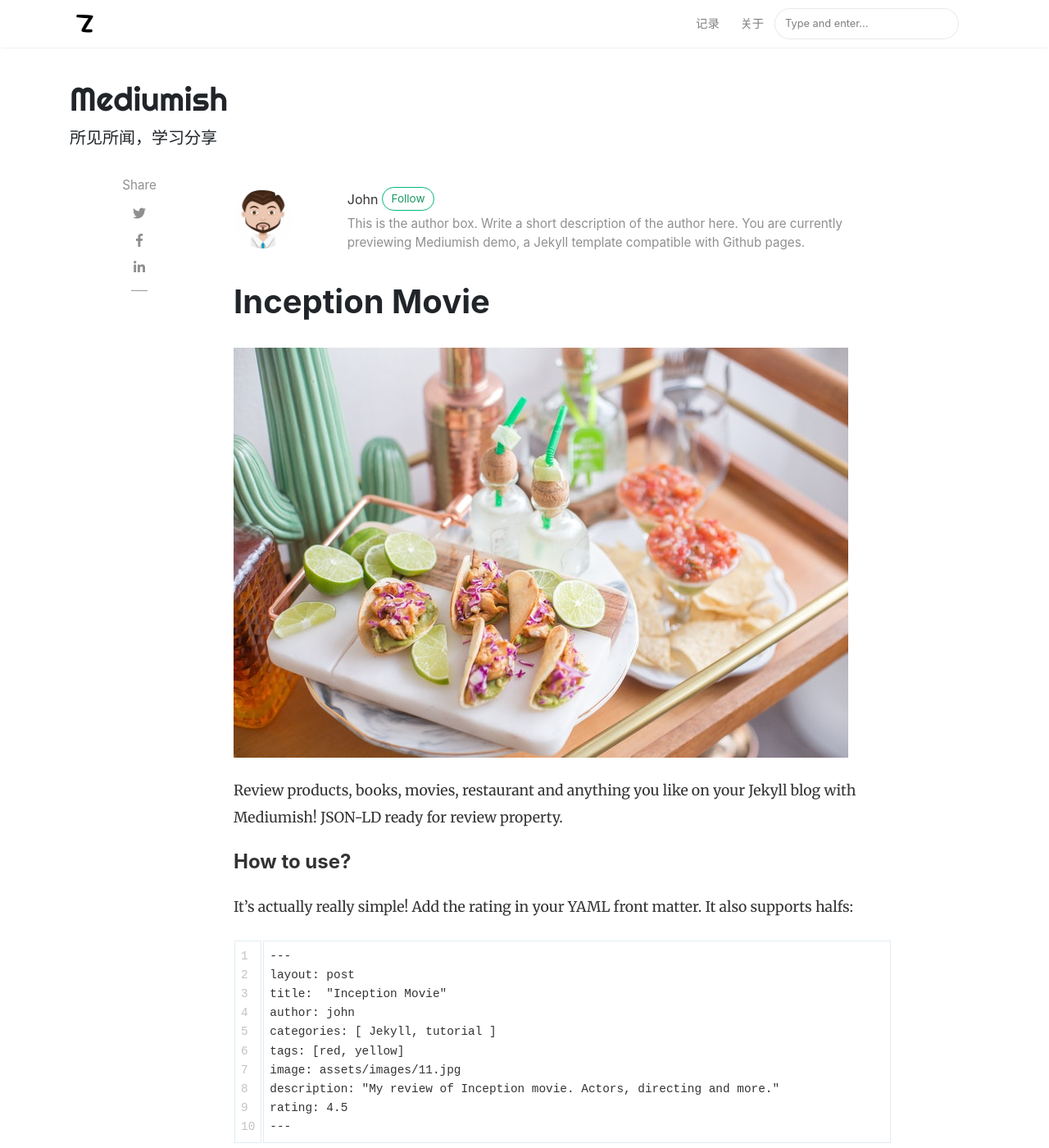
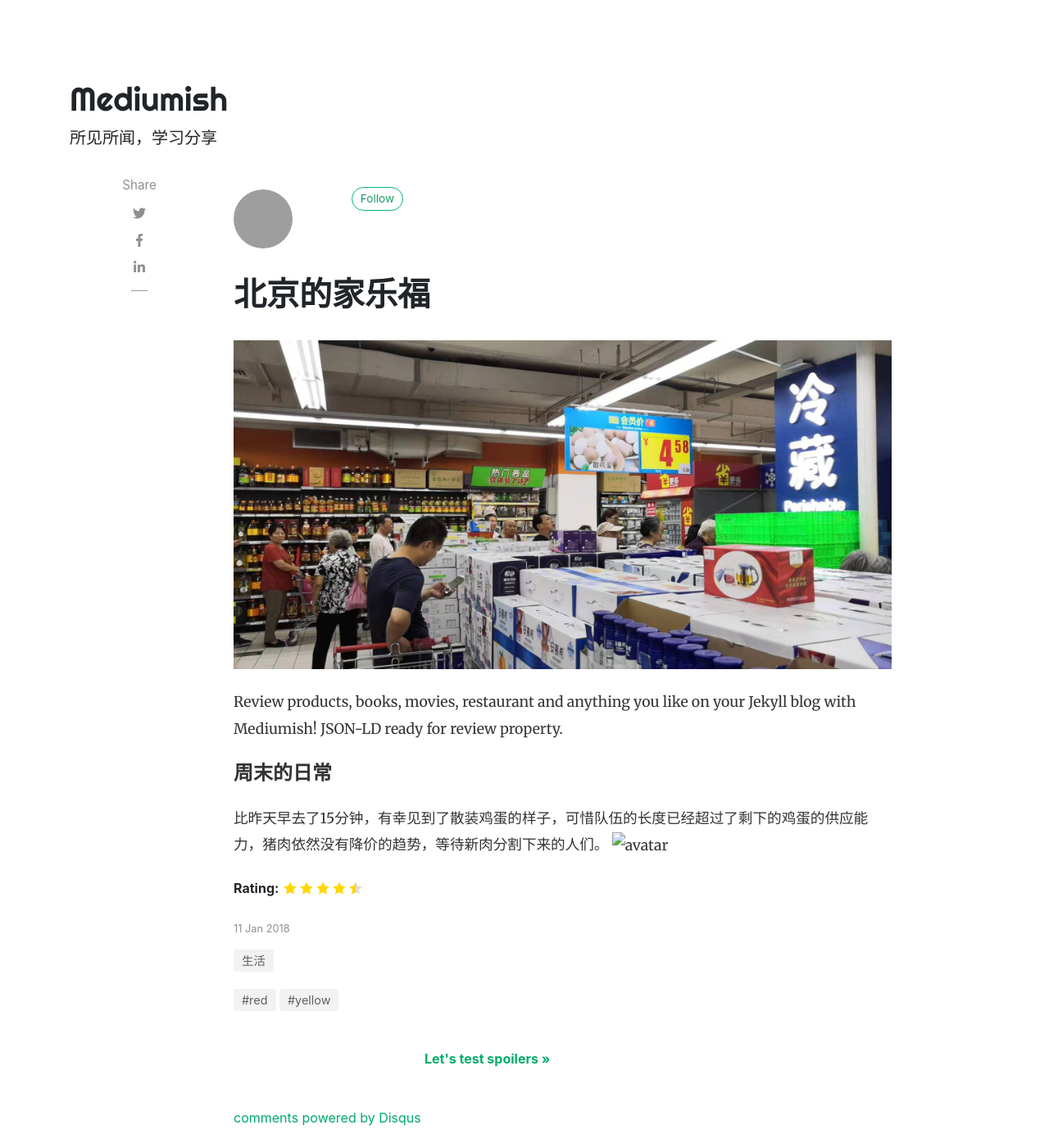
Before and after one commit to all-face/Pokerface, a Jekyll site: the page built from _posts/2018-01-11-customer-service.md, in a window 1280 px wide and 1400 px high. Shown: the whole window at 82% size. Built offline with Jekyll 4.4.1, drawn with Linux system fonts in a browser that asks for light colours; nearby versions of some CDN libraries; comment, search, counter and statistics services are not loaded; some of the changed text lies outside the part shown; grey boxes are pictures that could not be loaded.

Commit message:
20190908

````diff
--- a/_posts/2018-01-11-customer-service.md
+++ b/_posts/2018-01-11-customer-service.md
@@ -1,11 +1,11 @@
 ---
 layout: post
-title:  "Inception Movie"
-author: john
-categories: [ Jekyll, tutorial ]
+title:  "北京的家乐福"
+author: zhaodp
+categories: [ 生活 ]
 tags: [red, yellow]
-image: assets/images/11.jpg
-description: "My review of Inception movie. Acting, plot and something else in this short description."
+image: assets/images/20190908jidan.jpeg
+description: "华严里的家乐福，价格飞涨的猪肉，不排队买不到的散装鸡蛋"
 featured: true
 hidden: true
 rating: 4.5
@@ -13,19 +13,7 @@
 
 Review products, books, movies, restaurant and anything you like on your Jekyll blog with Mediumish! JSON-LD ready for review property.
 
-#### How to use?
+#### 周末的日常
 
-It's actually really simple! Add the rating in your YAML front matter. It also supports halfs:
-
-```html
----
-layout: post
-title:  "Inception Movie"
-author: john
-categories: [ Jekyll, tutorial ]
-tags: [red, yellow]
-image: assets/images/11.jpg
-description: "My review of Inception movie. Actors, directing and more."
-rating: 4.5
----
-```
+比昨天早去了15分钟，有幸见到了散装鸡蛋的样子，可惜队伍的长度已经超过了剩下的鸡蛋的供应能力，猪肉依然没有降价的趋势，等待新肉分割下来的人们。
+![avatar](assets/images/20190908zhurou.jpeg)
````
Also changed, not shown: assets/images/20190908jidan.jpeg (added), assets/images/20190908zhurou.jpeg (added).
